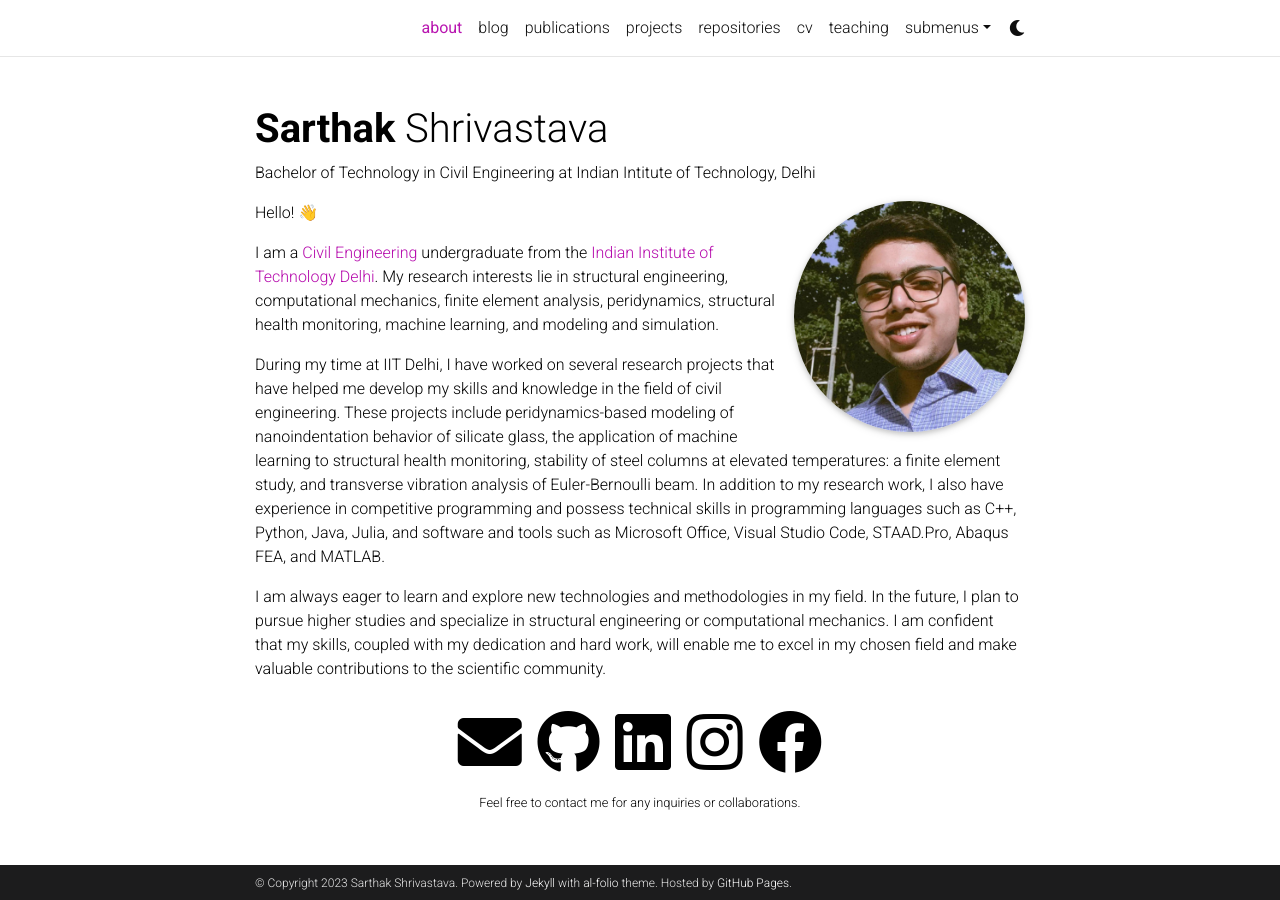
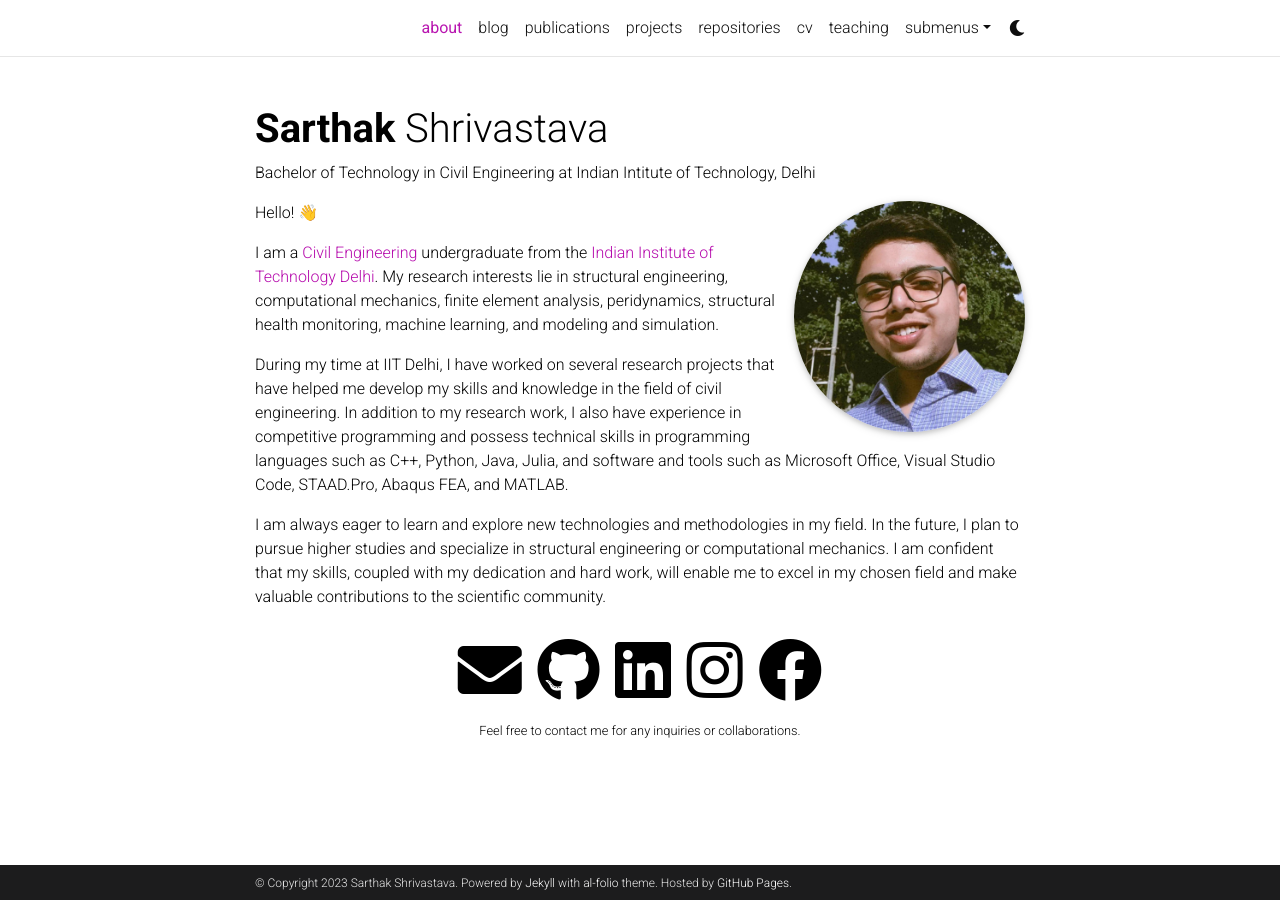
Before and after one commit to sarthaks20/sarthaks20.github.io, a Jekyll site: the page built from _pages/about.md, in a window 1280 px wide. Built offline with Jekyll 4.4.1, drawn with Linux system fonts in a browser that asks for light colours; full-size pictures stand in for the smaller copies a plugin makes; comment, search, counter and statistics services are not loaded; a style sheet for code colours, icons or effects is not loaded.

Commit message:
Update about.md

```diff
--- a/_pages/about.md
+++ b/_pages/about.md
@@ -25,6 +25,6 @@ Hello! 👋
 
 I am a [Civil Engineering](https://civil.iitd.ac.in/) undergraduate from the [Indian Institute of Technology Delhi](https://home.iitd.ac.in/). My research interests lie in structural engineering, computational mechanics, finite element analysis, peridynamics, structural health monitoring, machine learning, and modeling and simulation.
 
-During my time at IIT Delhi, I have worked on several research projects that have helped me develop my skills and knowledge in the field of civil engineering. These projects include peridynamics-based modeling of nanoindentation behavior of silicate glass, the application of machine learning to structural health monitoring, stability of steel columns at elevated temperatures: a finite element study, and transverse vibration analysis of Euler-Bernoulli beam. In addition to my research work, I also have experience in competitive programming and possess technical skills in programming languages such as C++, Python, Java, Julia, and software and tools such as Microsoft Office, Visual Studio Code, STAAD.Pro, Abaqus FEA, and MATLAB.
+During my time at IIT Delhi, I have worked on several research projects that have helped me develop my skills and knowledge in the field of civil engineering. In addition to my research work, I also have experience in competitive programming and possess technical skills in programming languages such as C++, Python, Java, Julia, and software and tools such as Microsoft Office, Visual Studio Code, STAAD.Pro, Abaqus FEA, and MATLAB.
 
 I am always eager to learn and explore new technologies and methodologies in my field. In the future, I plan to pursue higher studies and specialize in structural engineering or computational mechanics. I am confident that my skills, coupled with my dedication and hard work, will enable me to excel in my chosen field and make valuable contributions to the scientific community.
```
